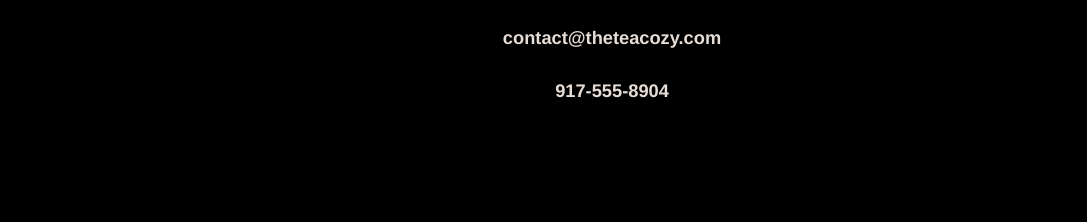
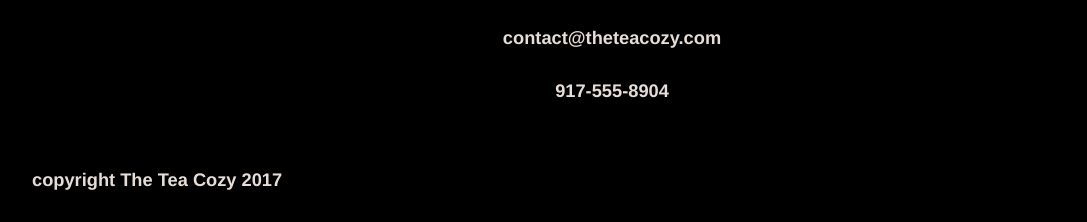
Before and after one commit to smithdc5/tea_cozy, a plain HTML site: page index.html in a window 1280 px wide. Shown: the part 2240-2462 px from the top of the page, without its empty margins (28-1115 px from the left). Before the commit the page ends 2379 px from the top, so only its background shows below. Drawn offline with Linux system fonts and the light colour scheme.

Commit message:
Add footer.

```diff
--- a/index.html
+++ b/index.html
@@ -86,5 +86,9 @@
         <h5>contact@theteacozy.com</h5>
         <h5>917-555-8904</h5>
       </div>
+      <!-- Footer -->
+      <footer>
+        <h5>copyright The Tea Cozy 2017</h5>
+      </footer>
   </body>
 </html>
--- a/resources/css/style.css
+++ b/resources/css/style.css
@@ -135,3 +135,10 @@
 #contact {
   height: 200px;
 }
+
+/* Footer */
+
+footer {
+  text-align: left;
+  padding-left: 20px;
+}
```
